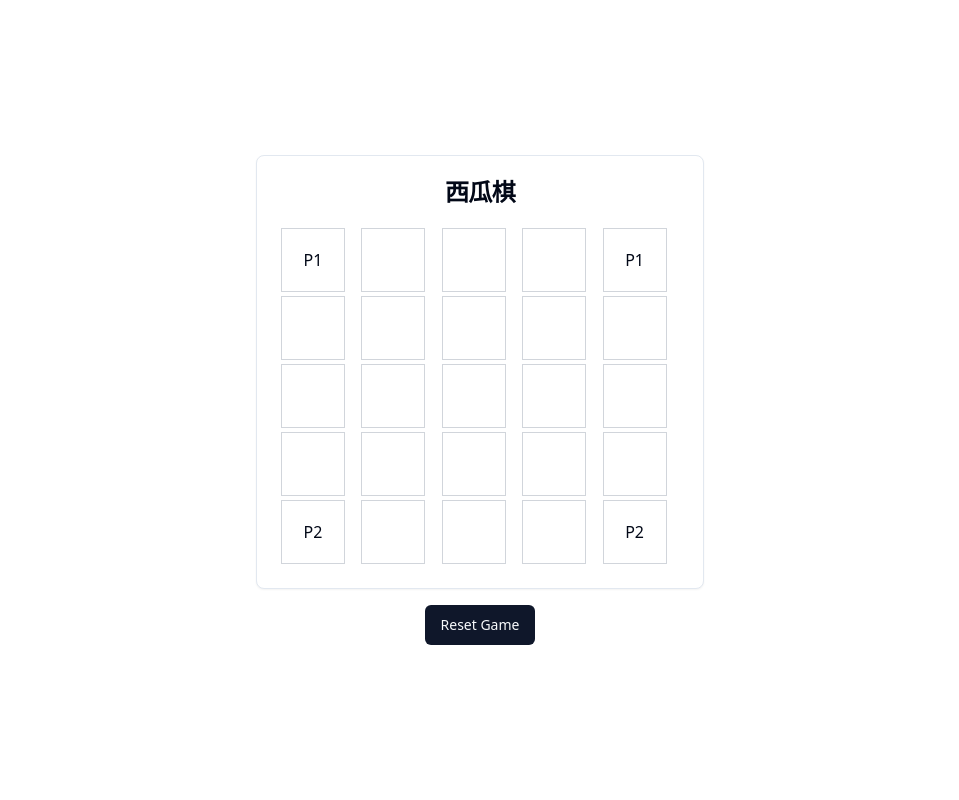
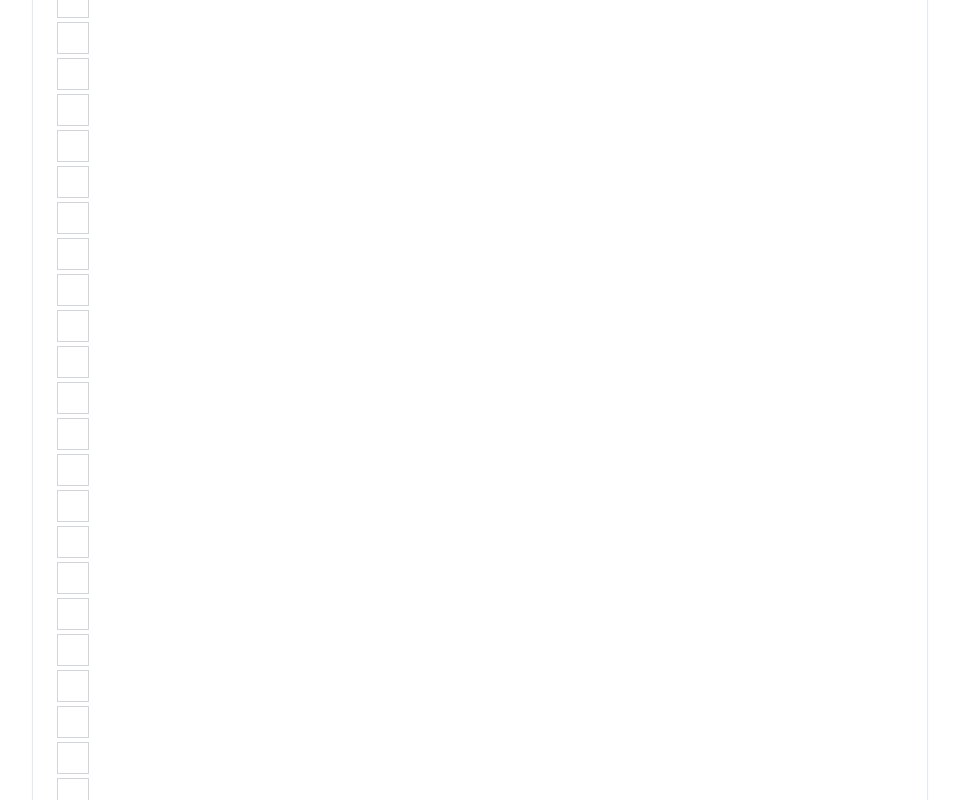
Before and after one commit to GPT-Engineer-App/watermelon-chess-multiplayer, a React (Vite) app: page / in a window 1280 px wide. Shown: the top 800 px of the page, without its empty margins (160-1119 px from the left). Built offline with nearby package versions, Linux system fonts and the light colour scheme.

Commit message:
Updated 西瓜棋 game to follow Watermelon Chess rules.

```diff
--- a/src/pages/Index.jsx
+++ b/src/pages/Index.jsx
@@ -2,46 +2,86 @@ import React, { useState } from "react";
 import { Button } from "@/components/ui/button";
 import { Card, CardContent, CardHeader, CardTitle } from "@/components/ui/card";
 
-const BOARD_SIZE = 5;
+const BOARD_SIZE = 19;
 
 const createInitialBoard = () => {
   const board = Array(BOARD_SIZE)
     .fill(null)
     .map(() => Array(BOARD_SIZE).fill(null));
-  // Place initial pieces for two players
-  board[0][0] = "P1";
-  board[0][BOARD_SIZE - 1] = "P1";
-  board[BOARD_SIZE - 1][0] = "P2";
-  board[BOARD_SIZE - 1][BOARD_SIZE - 1] = "P2";
   return board;
+};
+
+const checkWin = (board, row, col, player) => {
+  const directions = [
+    { dr: 0, dc: 1 }, // horizontal
+    { dr: 1, dc: 0 }, // vertical
+    { dr: 1, dc: 1 }, // diagonal down-right
+    { dr: 1, dc: -1 }, // diagonal down-left
+  ];
+
+  for (const { dr, dc } of directions) {
+    let count = 1;
+
+    for (let i = 1; i < 5; i++) {
+      const r = row + dr * i;
+      const c = col + dc * i;
+      if (r >= 0 && r < BOARD_SIZE && c >= 0 && c < BOARD_SIZE && board[r][c] === player) {
+        count++;
+      } else {
+        break;
+      }
+    }
+
+    for (let i = 1; i < 5; i++) {
+      const r = row - dr * i;
+      const c = col - dc * i;
+      if (r >= 0 && r < BOARD_SIZE && c >= 0 && c < BOARD_SIZE && board[r][c] === player) {
+        count++;
+      } else {
+        break;
+      }
+    }
+
+    if (count >= 5) {
+      return true;
+    }
+  }
+
+  return false;
 };
 
 const Index = () => {
   const [board, setBoard] = useState(createInitialBoard());
   const [currentPlayer, setCurrentPlayer] = useState("P1");
+  const [winner, setWinner] = useState(null);
 
   const handleCellClick = (row, col) => {
-    if (board[row][col] !== null) return;
+    if (board[row][col] !== null || winner !== null) return;
 
     const newBoard = board.map((r) => r.slice());
     newBoard[row][col] = currentPlayer;
     setBoard(newBoard);
-    setCurrentPlayer(currentPlayer === "P1" ? "P2" : "P1");
+
+    if (checkWin(newBoard, row, col, currentPlayer)) {
+      setWinner(currentPlayer);
+    } else {
+      setCurrentPlayer(currentPlayer === "P1" ? "P2" : "P1");
+    }
   };
 
   return (
     <div className="h-screen w-screen flex flex-col items-center justify-center space-y-4">
-      <Card className="w-full max-w-md">
+      <Card className="w-full max-w-4xl">
         <CardHeader>
           <CardTitle className="text-center">西瓜棋</CardTitle>
         </CardHeader>
         <CardContent>
-          <div className="grid grid-cols-5 gap-1">
+          <div className="grid grid-cols-19 gap-1">
             {board.map((row, rowIndex) =>
               row.map((cell, colIndex) => (
                 <div
                   key={`${rowIndex}-${colIndex}`}
-                  className="w-16 h-16 flex items-center justify-center border border-gray-300"
+                  className="w-8 h-8 flex items-center justify-center border border-gray-300"
                   onClick={() => handleCellClick(rowIndex, colIndex)}
                 >
                   {cell}
@@ -49,9 +89,14 @@ const Index = () => {
               ))
             )}
           </div>
+          {winner && <div className="text-center mt-4">Winner: {winner}</div>}
         </CardContent>
       </Card>
-      <Button onClick={() => setBoard(createInitialBoard())}>Reset Game</Button>
+      <Button onClick={() => {
+        setBoard(createInitialBoard());
+        setWinner(null);
+        setCurrentPlayer("P1");
+      }}>Reset Game</Button>
     </div>
   );
 };
```
